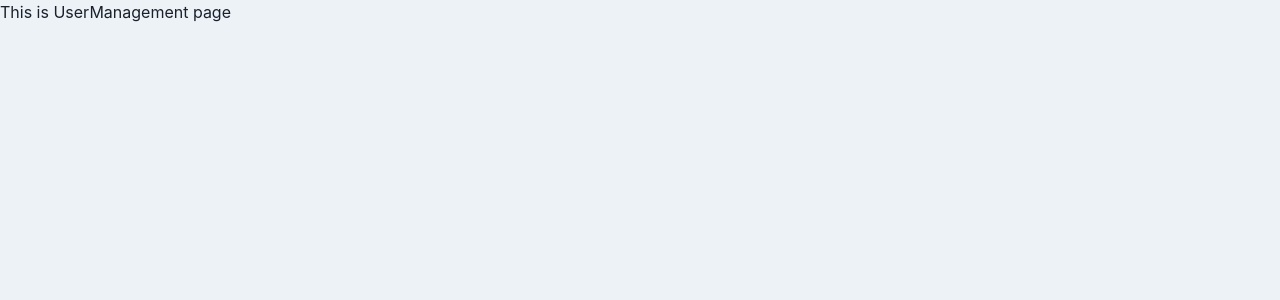
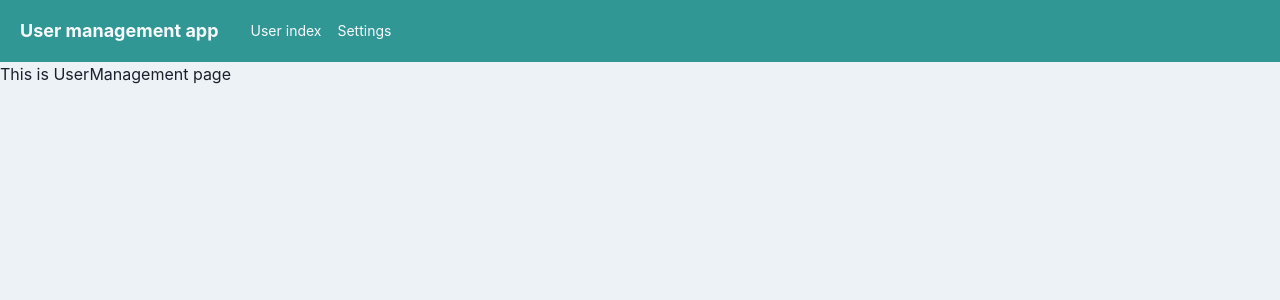
Before and after one commit to t-aburasoba/react-ts-app, a React (Create React App) app: page /home/user_management in a window 1280 px wide. Shown: the top 300 px of the page. Built offline with nearby package versions, Linux system fonts and the light colour scheme.

Commit message:
add header

```diff
--- a/package.json
+++ b/package.json
@@ -3,6 +3,7 @@
   "version": "0.1.0",
   "private": true,
   "dependencies": {
+    "@chakra-ui/icons": "^1.1.7",
     "@chakra-ui/react": "^1.8.8",
     "@emotion/react": "^11.9.0",
     "@emotion/styled": "^11.8.1",
--- /dev/null
+++ b/src/components/organisms/layout/Header.tsx
@@ -0,0 +1,50 @@
+import {memo, VFC} from "react";
+import {
+    Box,
+    Button,
+    Drawer,
+    DrawerBody,
+    DrawerContent,
+    DrawerOverlay,
+    Flex,
+    Heading,
+    IconButton,
+    Link,
+    useDisclosure
+} from "@chakra-ui/react";
+import {HamburgerIcon} from "@chakra-ui/icons";
+
+export const Header: VFC = memo(() => {
+    const { isOpen, onOpen, onClose } = useDisclosure()
+    return (
+        <>
+            <Flex as='nav' bg='teal.500' color='gray.50' align='center' justify='space-between' padding={{ base: 3, md: 5 }}>
+                <Flex align='center' as='a' mr={8} _hover={{ cursor: 'pointer' }}>
+                    <Heading as='h1' fontSize={{ base: 'md', md: 'lg'}}>
+                        User management app
+                    </Heading>
+                </Flex>
+                <Flex align='center' fontSize='sm' flexGrow={2} display={{ base: 'none', md: 'flex'}}>
+                    <Box pr={4}>
+                        <Link>User index</Link>
+                    </Box>
+                    <Link>Settings</Link>
+                </Flex>
+                <Flex>
+                    <IconButton icon={<HamburgerIcon />} aria-label='menu button' size='sm' variant='unstyled' display={{ base: 'block', md: "none" }} onClick={onOpen} />
+                </Flex>
+            </Flex>
+            <Drawer placement='left' size='xs' onClose={onClose} isOpen={isOpen}>
+                <DrawerOverlay>
+                    <DrawerContent>
+                        <DrawerBody p={0} bg='gray.100'>
+                            <Button w='100%'>Top</Button>
+                            <Button w='100%'>User index</Button>
+                            <Button w='100%'>Setting</Button>
+                        </DrawerBody>
+                    </DrawerContent>
+                </DrawerOverlay>
+            </Drawer>
+        </>
+    )
+})
--- /dev/null
+++ b/src/components/templates/HeaderLayout.tsx
@@ -0,0 +1,16 @@
+import {memo, ReactNode, VFC} from "react";
+import {Header} from "../organisms/layout/Header";
+
+type Props = {
+    children: ReactNode;
+}
+
+export const HeaderLayout: VFC<Props> = memo((props) => {
+    const {children} = props
+    return (
+        <>
+            <Header/>
+            {children}
+        </>
+    )
+})
--- a/src/router/Router.tsx
+++ b/src/router/Router.tsx
@@ -3,6 +3,7 @@ import {Route, Switch} from "react-router-dom";
 import {Login} from "../components/pages/Login";
 import {homeRoutes} from "./HomeRoutes";
 import {Page404} from "../components/pages/Page404";
+import {HeaderLayout} from "../components/templates/HeaderLayout";
 
 export const Router: VFC = memo(() => {
     return (
@@ -14,7 +15,9 @@ export const Router: VFC = memo(() => {
                 <Switch>
                     {homeRoutes.map((route) => (
                         <Route key={route.path} exact={route.exact} path={`${url}${route.path}`}>
-                            {route.children}
+                            <HeaderLayout>
+                                {route.children}
+                            </HeaderLayout>
                         </Route>
                     ))}
                 </Switch>
```
Also changed, not shown: 1 other file (tests, documents, lock files or other folders).
